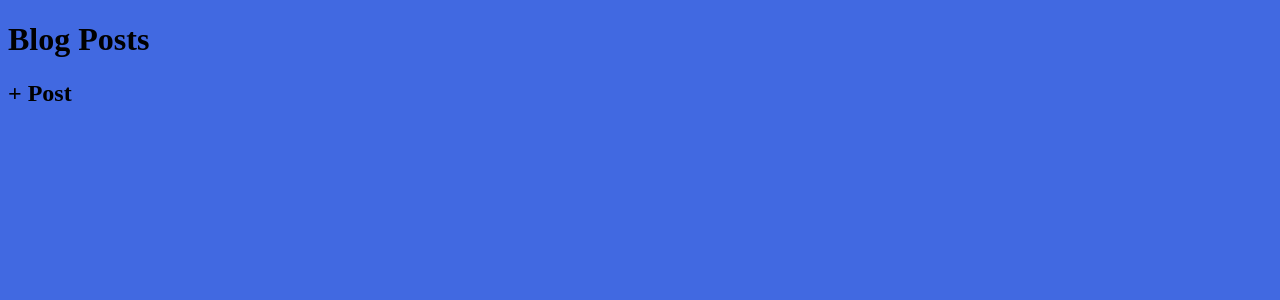
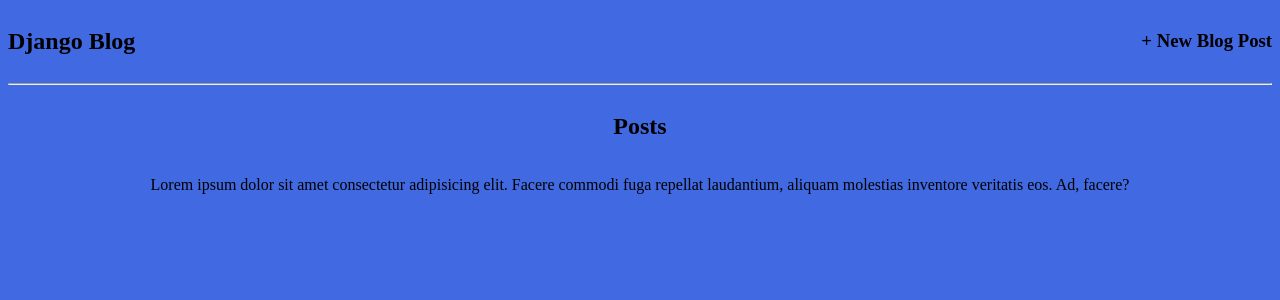
Before and after one commit to kr0pa/mini-blog, a Django app: page / in a window 1280 px wide. Shown: the top 300 px of the page. Run offline with Django 5.2, Linux system fonts and the light colour scheme.

Commit message:
modify template

```diff
--- a/blog_app/views.py
+++ b/blog_app/views.py
@@ -1,12 +1,10 @@
 from django.shortcuts import render
 from django.views import View
-from django.http import HttpResponse
 from .models import Post
 
 # Create your views here.
 class BlogView(View):
     def get(self, request):
         posts = Post.objects.all()
-        # return HttpResponse("Hello World!")
 
         return render(request, "home.html")
--- a/static/css/style.css
+++ b/static/css/style.css
@@ -1,3 +1,24 @@
 body {
   background-color: royalblue;
+  cursor: default;
 }
+
+body hr {
+  color: chocolate;
+}
+
+header {
+  display: flex;
+  justify-content: space-between;
+  align-items: center;
+}
+
+main div {
+  display: flex;
+  flex-direction: column;
+  align-items: center;
+}
+
+main div p {
+  text-align: center;
+}
--- /dev/null
+++ b/templates/base.html
@@ -0,0 +1,20 @@
+{% load static %}
+<!DOCTYPE html>
+<html lang="en">
+  <head>
+    <meta charset="UTF-8" />
+    <meta name="viewport" content="width=device-width, initial-scale=1.0" />
+    <link rel="stylesheet" href="{% static "css/style.css" %}">
+    <title>Django Blog</title>
+  </head>
+  <body>
+    <header>
+      <h2>Django Blog</h2>
+      <h3>+ New Blog Post</h3>
+    </header>
+
+    <hr />
+
+    <main>{% block content %} {% endblock content %}</main>
+  </body>
+</html>
--- a/templates/home.html
+++ b/templates/home.html
@@ -1,14 +1,9 @@
-{% load static %}
-<!DOCTYPE html>
-<html lang="en">
-  <head>
-    <meta charset="UTF-8" />
-    <meta name="viewport" content="width=device-width, initial-scale=1.0" />
-    <link rel="stylesheet" href="{% static "css/style.css" %}">
-    <title>Blog</title>
-  </head>
-  <body>
-    <h1>Blog Posts</h1>
-    <h2>+ Post</h2>
-  </body>
-</html>
+{% extends "base.html" %} {% block content %}
+<div>
+  <h2>Posts</h2>
+  <p>
+    Lorem ipsum dolor sit amet consectetur adipisicing elit. Facere commodi fuga
+    repellat laudantium, aliquam molestias inventore veritatis eos. Ad, facere?
+  </p>
+</div>
+{% endblock content %}
```
